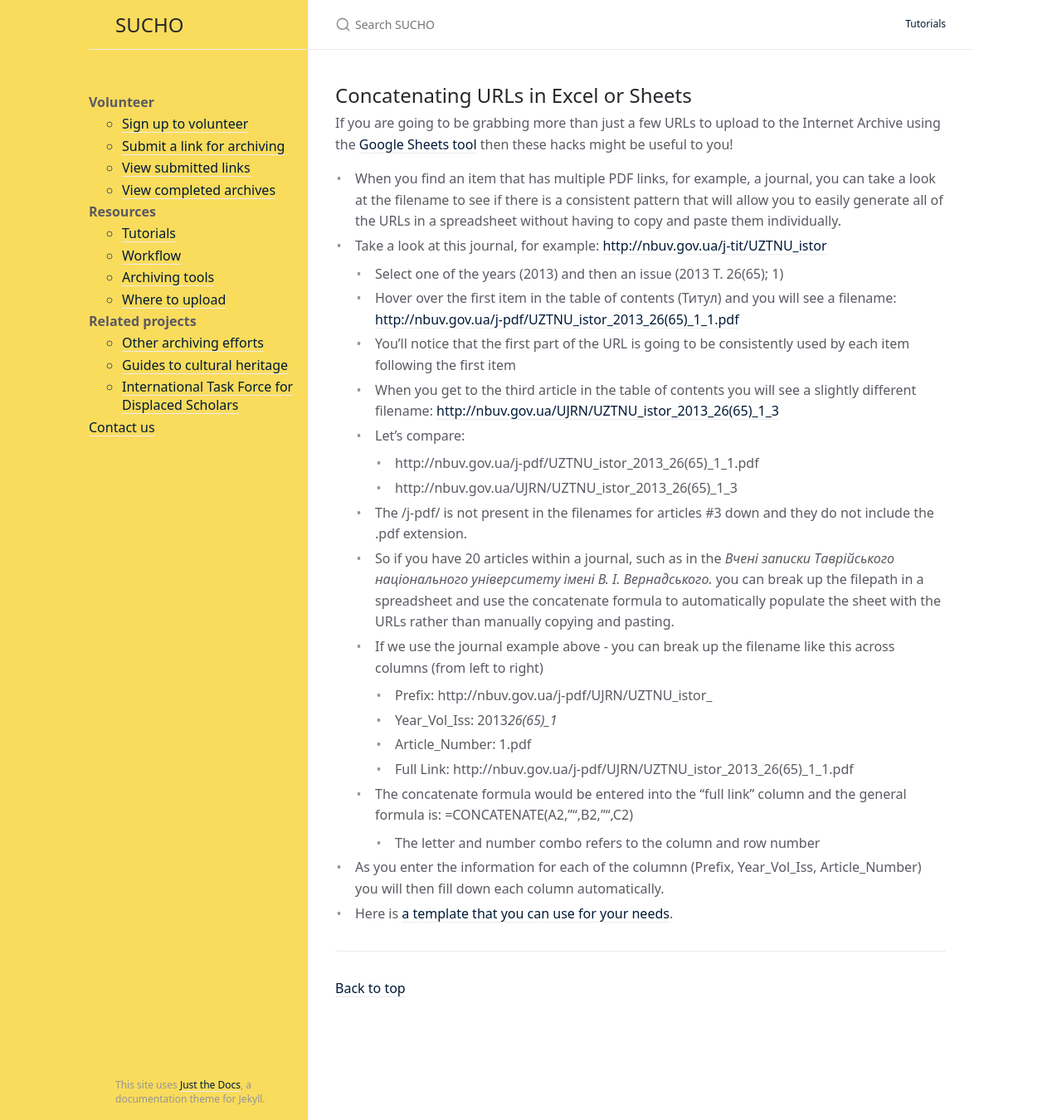
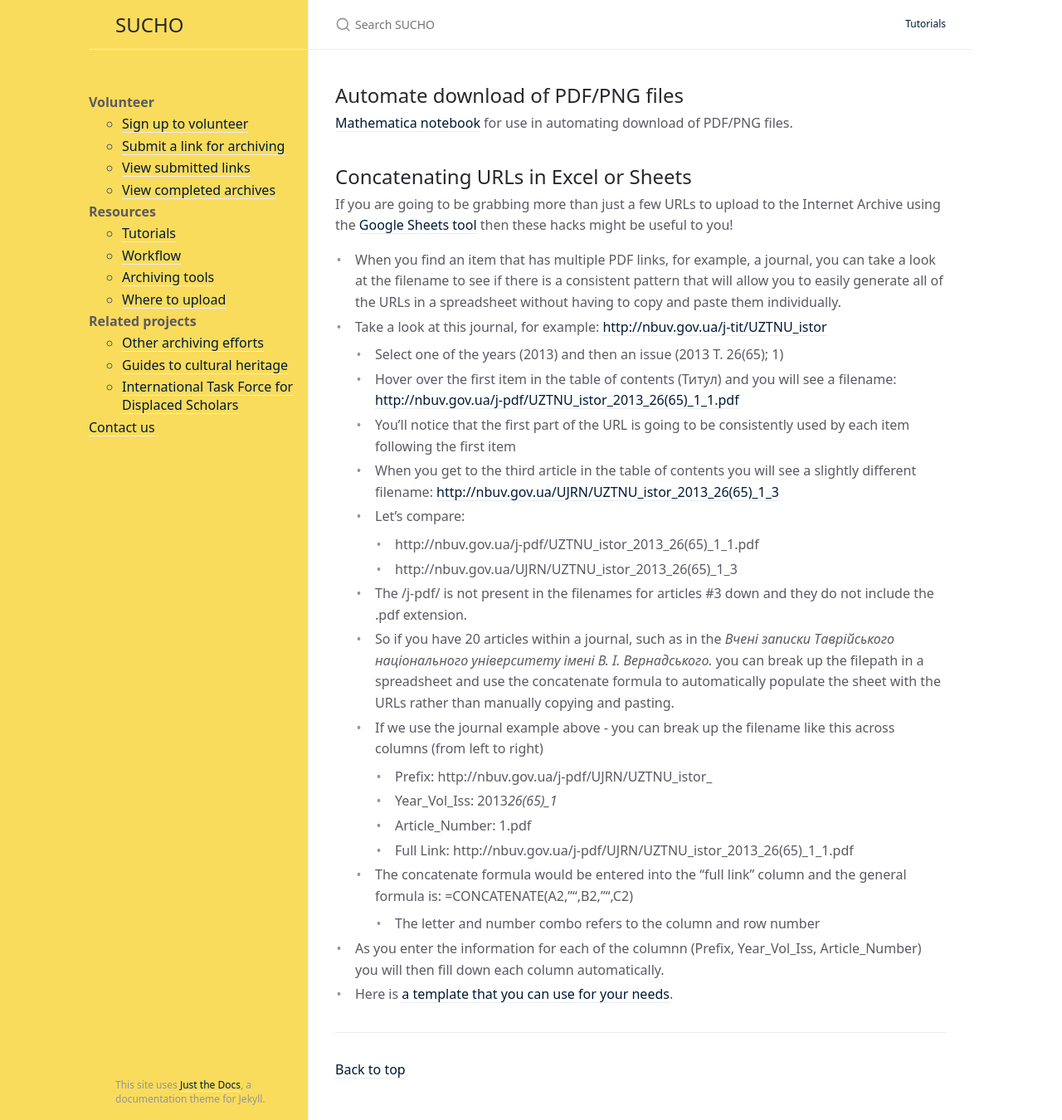
Before and after one commit to sucho-archiving/sucho-archiving.github.io, a Jekyll site: the page built from hacks.md, in a window 1280 px wide and 1350 px high. Shown: the whole window at 83% size. Built offline with Jekyll 4.4.1, drawn with Linux system fonts in a browser that asks for light colours.

Commit message:
added link to mathematica notebook

```diff
--- a/hacks.md
+++ b/hacks.md
@@ -1,8 +1,12 @@
 ---
 layout: default
 permalink: hacks
-title: Useful Hacks
+title: Useful Code and Hacks
 ---
+
+## Automate download of PDF/PNG files
+[Mathematica notebook](https://drive.google.com/file/d/1A88nL5WfdzvgUfV8yO8vJo-Go1YBBwpY/view?usp=sharing) for use in automating download of PDF/PNG files.
+
 ## Concatenating URLs in Excel or Sheets
 If you are going to be grabbing more than just a few URLs to upload to the Internet Archive using the [Google Sheets tool](https://www.sucho.org/ia-gsheets) then these hacks might be useful to you!
 
```
